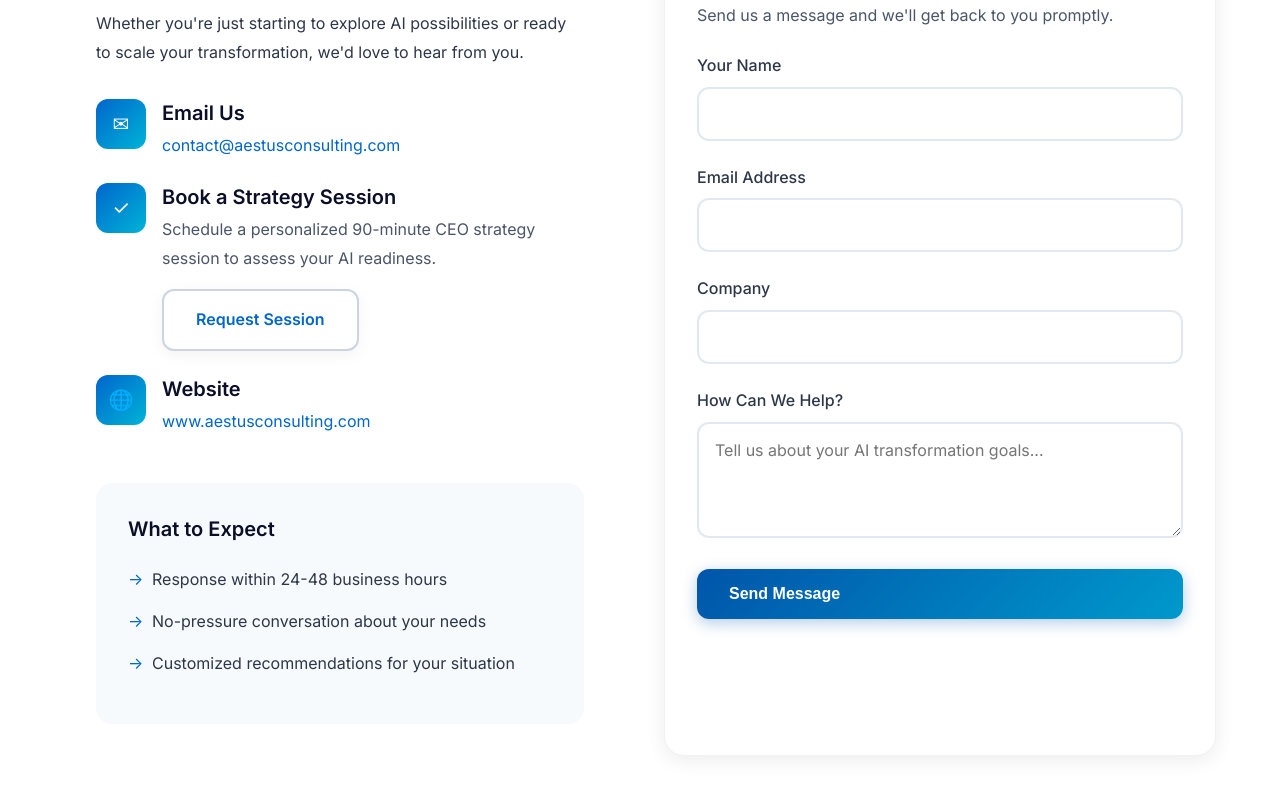
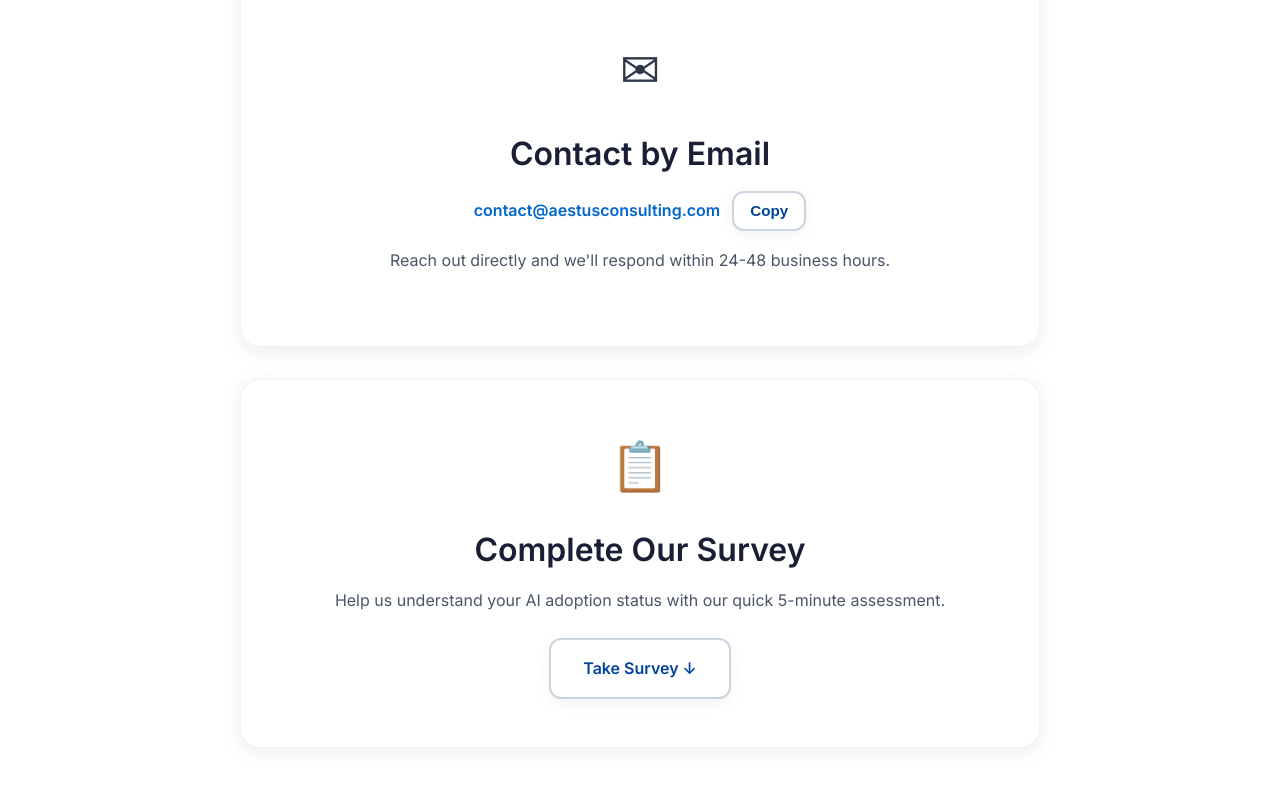
Before and after one commit to Tiste42/Aestus-Website, a plain HTML site: page contact.html in a window 1280 px wide. Shown: the part 583-1376 px from the top of the page. Drawn offline with Linux system fonts and the light colour scheme.

```diff
--- a/contact.html
+++ b/contact.html
@@ -45,75 +45,37 @@
     <!-- Contact Options -->
     <section>
         <div class="container">
-            <div class="contact-grid">
-                <div class="contact-info">
-                    <h3>Get in Touch</h3>
-                    <p style="margin-bottom: 2rem;">Whether you're just starting to explore AI possibilities or ready to scale your transformation, we'd love to hear from you.</p>
+            <div style="max-width: 800px; margin: 0 auto; text-align: center;">
+                <p class="lead" style="margin-bottom: 3rem;">Whether you're just starting to explore AI possibilities or ready to scale your transformation, we'd love to hear from you.</p>
 
-                    <div class="contact-item">
-                        <div class="contact-icon">✉</div>
-                        <div>
-                            <h4>Email Us</h4>
-                            <p><a href="mailto:contact@aestusconsulting.com">contact@aestusconsulting.com</a></p>
+                <div class="grid-2" style="gap: 2rem;">
+                    <!-- Email Option -->
+                    <div class="card" style="padding: 3rem 2rem; display: flex; flex-direction: column; align-items: center; transition: transform 0.3s ease, box-shadow 0.3s ease;">
+                        <div style="font-size: 3rem; margin-bottom: 1.5rem;">✉</div>
+                        <h3 style="margin-bottom: 1rem; color: var(--gray-800);">Contact by Email</h3>
+                        <div style="display: flex; align-items: center; justify-content: center; gap: 0.75rem; flex-wrap: wrap; margin-bottom: 1rem;">
+                            <a href="mailto:contact@aestusconsulting.com" style="color: var(--primary); font-weight: 600; text-decoration: none;">contact@aestusconsulting.com</a>
+                            <button onclick="copyEmail(event)" id="copyEmailBtn" type="button" class="btn btn-secondary" style="padding: 0.6rem 1rem; font-size: 0.95rem;">Copy</button>
                         </div>
+                        <p style="color: var(--gray-600); margin-bottom: 1.5rem;">Reach out directly and we'll respond within 24-48 business hours.</p>
                     </div>
 
-                    <div class="contact-item">
-                        <div class="contact-icon">✓</div>
-                        <div>
-                            <h4>Book a Strategy Session</h4>
-                            <p>Schedule a personalized 90-minute CEO strategy session to assess your AI readiness.</p>
-                            <a href="mailto:contact@aestusconsulting.com?subject=Strategy%20Session%20Request" class="btn btn-secondary" style="margin-top: 1rem;">Request Session</a>
-                        </div>
-                    </div>
-
-                    <div class="contact-item">
-                        <div class="contact-icon">🌐</div>
-                        <div>
-                            <h4>Website</h4>
-                            <p><a href="https://www.aestusconsulting.com">www.aestusconsulting.com</a></p>
-                        </div>
+                    <!-- Survey Option -->
+                    <a href="#survey" class="card" style="padding: 3rem 2rem; text-decoration: none; display: flex; flex-direction: column; align-items: center; transition: transform 0.3s ease, box-shadow 0.3s ease;">
+                        <div style="font-size: 3rem; margin-bottom: 1.5rem;">📋</div>
+                        <h3 style="margin-bottom: 1rem; color: var(--gray-800);">Complete Our Survey</h3>
+                        <p style="color: var(--gray-600); margin-bottom: 1.5rem;">Help us understand your AI adoption status with our quick 5-minute assessment.</p>
+                        <span class="btn btn-secondary" style="margin-top: auto;">Take Survey ↓</span>
+                    </a>
                 </div>
 
                 <div style="margin-top: 3rem; padding: 2rem; background: var(--gray-100); border-radius: 16px;">
                     <h4 style="margin-bottom: 1rem;">What to Expect</h4>
-                        <ul class="feature-list">
+                    <ul class="feature-list" style="text-align: left; max-width: 400px; margin: 0 auto;">
                         <li>Response within 24-48 business hours</li>
                         <li>No-pressure conversation about your needs</li>
                         <li>Customized recommendations for your situation</li>
                     </ul>
-                    </div>
-                </div>
-
-                <div>
-                    <div class="card" style="padding: 2rem;">
-                        <h3 style="margin-bottom: 1rem;">Quick Contact</h3>
-                        <p style="margin-bottom: 1.5rem; color: var(--gray-600);">Send us a message and we'll get back to you promptly.</p>
-
-                        <form action="mailto:contact@aestusconsulting.com" method="post" enctype="text/plain">
-                            <div style="margin-bottom: 1.5rem;">
-                                <label style="display: block; font-weight: 500; margin-bottom: 0.5rem;">Your Name</label>
-                                <input type="text" name="name" required style="width: 100%; padding: 1rem; border: 2px solid var(--gray-200); border-radius: 12px; font-size: 1rem; transition: border-color 0.3s;" onfocus="this.style.borderColor='var(--primary)'" onblur="this.style.borderColor='var(--gray-200)'">
-                            </div>
-
-                            <div style="margin-bottom: 1.5rem;">
-                                <label style="display: block; font-weight: 500; margin-bottom: 0.5rem;">Email Address</label>
-                                <input type="email" name="email" required style="width: 100%; padding: 1rem; border: 2px solid var(--gray-200); border-radius: 12px; font-size: 1rem; transition: border-color 0.3s;" onfocus="this.style.borderColor='var(--primary)'" onblur="this.style.borderColor='var(--gray-200)'">
-                            </div>
-
-                            <div style="margin-bottom: 1.5rem;">
-                                <label style="display: block; font-weight: 500; margin-bottom: 0.5rem;">Company</label>
-                                <input type="text" name="company" style="width: 100%; padding: 1rem; border: 2px solid var(--gray-200); border-radius: 12px; font-size: 1rem; transition: border-color 0.3s;" onfocus="this.style.borderColor='var(--primary)'" onblur="this.style.borderColor='var(--gray-200)'">
-                            </div>
-
-                            <div style="margin-bottom: 1.5rem;">
-                                <label style="display: block; font-weight: 500; margin-bottom: 0.5rem;">How Can We Help?</label>
-                                <textarea name="message" rows="4" required style="width: 100%; padding: 1rem; border: 2px solid var(--gray-200); border-radius: 12px; font-size: 1rem; resize: vertical; font-family: inherit; transition: border-color 0.3s;" onfocus="this.style.borderColor='var(--primary)'" onblur="this.style.borderColor='var(--gray-200)'" placeholder="Tell us about your AI transformation goals..."></textarea>
-                            </div>
-
-                            <button type="submit" class="btn btn-primary" style="width: 100%;">Send Message</button>
-                        </form>
-                    </div>
                 </div>
             </div>
         </div>
@@ -207,7 +169,6 @@
                     <h4>Contact</h4>
                     <ul class="footer-links">
                         <li><a href="mailto:contact@aestusconsulting.com">contact@aestusconsulting.com</a></li>
-                        <li><a href="contact.html">Book a Strategy Session</a></li>
                         <li><a href="contact.html#survey">Take AI Quick Check</a></li>
                     </ul>
                 </div>
@@ -219,6 +180,49 @@
     </footer>
 
     <script>
+        // Copy email to clipboard
+        function copyEmail(event) {
+            const email = 'contact@aestusconsulting.com';
+            const btn = event ? event.target : document.getElementById('copyEmailBtn');
+            // Cache the original label once per button to avoid race conditions on rapid clicks
+            if (!btn.dataset.originalText) {
+                btn.dataset.originalText = btn.textContent;
+            }
+            const originalText = btn.dataset.originalText;
+
+            // Clear any pending reset for this button before scheduling a new one
+            if (btn.dataset.resetTimeoutId) {
+                clearTimeout(Number(btn.dataset.resetTimeoutId));
+            }
+
+            navigator.clipboard.writeText(email).then(function() {
+                btn.textContent = 'Copied! ✓';
+                btn.style.background = '#10b981';
+                const timeoutId = setTimeout(function() {
+                    btn.textContent = originalText;
+                    btn.style.background = '';
+                    btn.dataset.resetTimeoutId = '';
+                }, 2000);
+                btn.dataset.resetTimeoutId = String(timeoutId);
+            }).catch(function() {
+                // Fallback for older browsers
+                const textArea = document.createElement('textarea');
+                textArea.value = email;
+                document.body.appendChild(textArea);
+                textArea.select();
+                document.execCommand('copy');
+                document.body.removeChild(textArea);
+                btn.textContent = 'Copied! ✓';
+                btn.style.background = '#10b981';
+                const timeoutId = setTimeout(function() {
+                    btn.textContent = originalText;
+                    btn.style.background = '';
+                    btn.dataset.resetTimeoutId = '';
+                }, 2000);
+                btn.dataset.resetTimeoutId = String(timeoutId);
+            });
+        }
+
         // Mobile menu functionality
         function toggleMobileMenu() {
             const mobileNav = document.getElementById('mobileNav');
@@ -272,6 +276,20 @@
                 if (entry.isIntersecting) {
                     entry.target.style.opacity = '1';
                     entry.target.style.transform = 'translateY(0)';
+
+                    // Remove entrance-only delays so hover interactions respond immediately
+                    if (entry.target.dataset.entranceDelayCleared !== '1') {
+                        entry.target.dataset.entranceDelayCleared = 'listening';
+                        const targetEl = entry.target;
+                        const onTransitionEnd = (e) => {
+                            // Clear delays after the entrance transition finishes
+                            if (e.propertyName !== 'opacity' && e.propertyName !== 'transform') return;
+                            targetEl.style.transitionDelay = '0s, 0s, 0s';
+                            targetEl.dataset.entranceDelayCleared = '1';
+                            targetEl.removeEventListener('transitionend', onTransitionEnd);
+                        };
+                        targetEl.addEventListener('transitionend', onTransitionEnd);
+                    }
                 }
             });
         }, observerOptions);
@@ -280,9 +298,14 @@
         document.addEventListener('DOMContentLoaded', function() {
             const animatedElements = document.querySelectorAll('.card, .contact-item');
             animatedElements.forEach((el, index) => {
+                const delaySeconds = index * 0.1;
                 el.style.opacity = '0';
                 el.style.transform = 'translateY(30px)';
-                el.style.transition = `opacity 0.6s ease ${index * 0.1}s, transform 0.6s ease ${index * 0.1}s`;
+                // Entrance animation with staggered delay (delay is cleared after reveal)
+                el.dataset.entranceDelay = String(delaySeconds);
+                el.dataset.entranceDelayCleared = '0';
+                el.style.transition = `opacity 0.6s ease, transform 0.6s ease, box-shadow 0.3s ease`;
+                el.style.transitionDelay = `${delaySeconds}s, ${delaySeconds}s, 0s`;
                 observer.observe(el);
             });
         });
```
Also changed, not shown: methodology.html (+20 -1 lines), portal.html (+20 -1 lines). Lines whose indentation alone changed are shown as unchanged.
